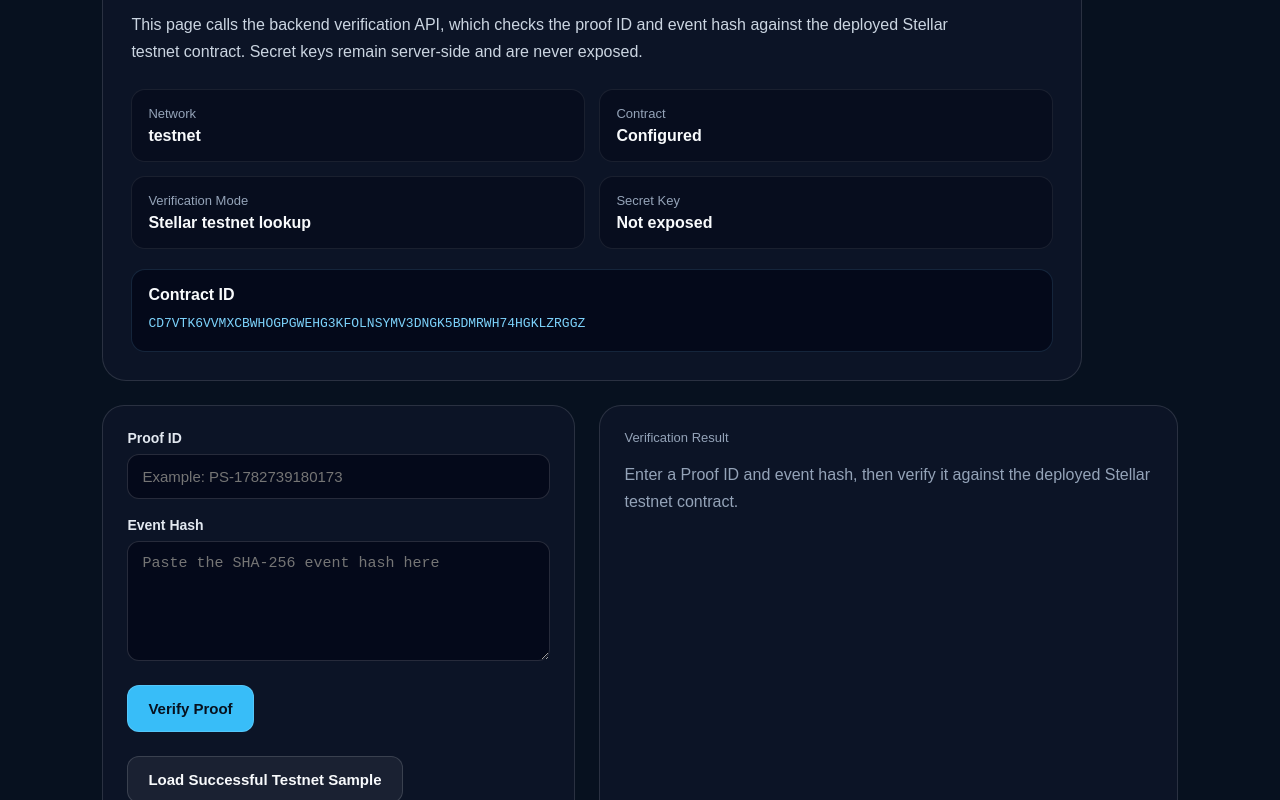
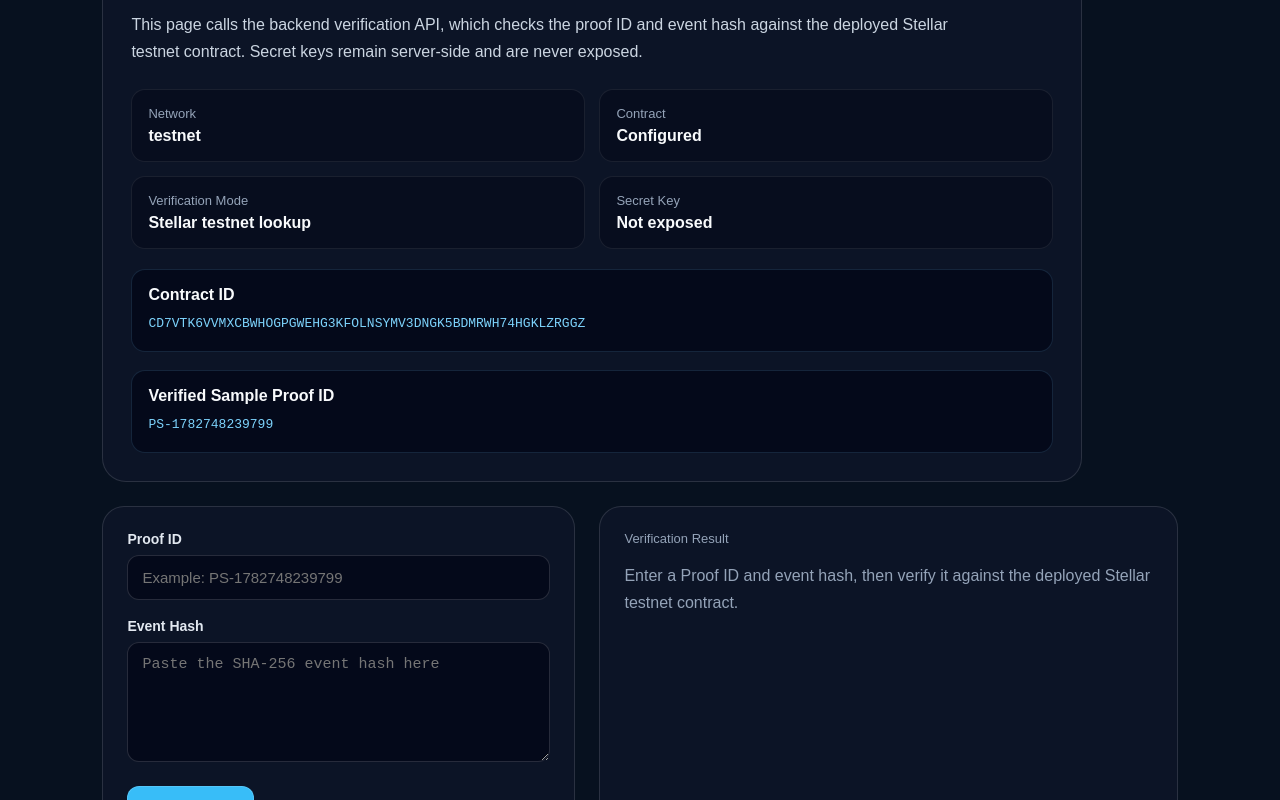
Before and after one commit to kaulastudies/ProofSetu-Protocol, a Next.js app in the folder apps/web/: page /verify in a window 1280 px wide. Shown: the part 502-1302 px from the top of the page. Built offline with nearby package versions, Linux system fonts and the light colour scheme.

Commit message:
Update verified sample proof on verification page

```diff
--- a/apps/web/app/verify/page.tsx
+++ b/apps/web/app/verify/page.tsx
@@ -16,6 +16,10 @@
 secretKeyExposed?: boolean;
 missingFields?: string[];
 };
+
+const VERIFIED_SAMPLE_PROOF_ID = "PS-1782748239799";
+const VERIFIED_SAMPLE_EVENT_HASH =
+"775fbc34077813ca0cdd0941af51872c4eb0890bae5c58a8590f74f541347d9e";
 
 export default function VerifyOnchainProofPage() {
 const [proofId, setProofId] = useState("");
@@ -60,15 +64,13 @@
 }
 
 function loadSuccessfulSample() {
-setProofId("PS-1782739180173");
-setEventHash(
-"5a1ccfeed9615c3d049f21111635d1e036d4d32b38eba72e29ac31338b1bcb9c"
-);
+setProofId(VERIFIED_SAMPLE_PROOF_ID);
+setEventHash(VERIFIED_SAMPLE_EVENT_HASH);
 setResult(null);
 }
 
 function loadWrongHashSample() {
-setProofId("PS-1782739180173");
+setProofId(VERIFIED_SAMPLE_PROOF_ID);
 setEventHash("wrong_hash_for_negative_verification_test");
 setResult(null);
 }
@@ -138,6 +140,11 @@
         <strong>Contract ID</strong>
         <code>{STELLAR_TESTNET_CONFIG.contractId}</code>
       </div>
+
+      <div className="hash-box">
+        <strong>Verified Sample Proof ID</strong>
+        <code>{VERIFIED_SAMPLE_PROOF_ID}</code>
+      </div>
     </div>
 
     <div className="form-grid">
@@ -147,7 +154,7 @@
           <input
             value={proofId}
             onChange={(event) => setProofId(event.target.value)}
-            placeholder="Example: PS-1782739180173"
+            placeholder="Example: PS-1782748239799"
             required
           />
         </label>
```
